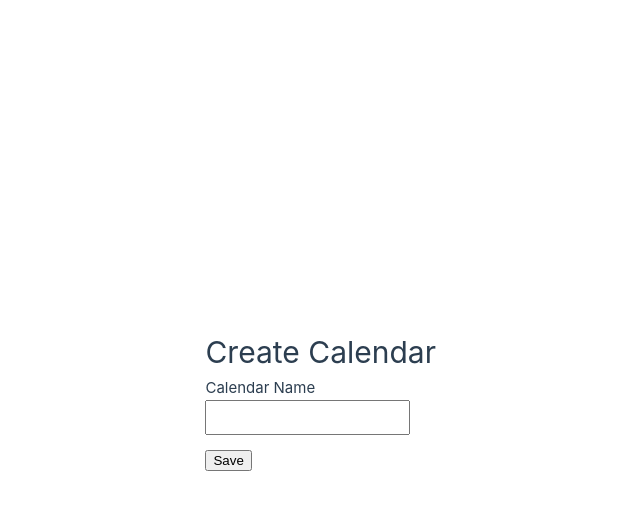
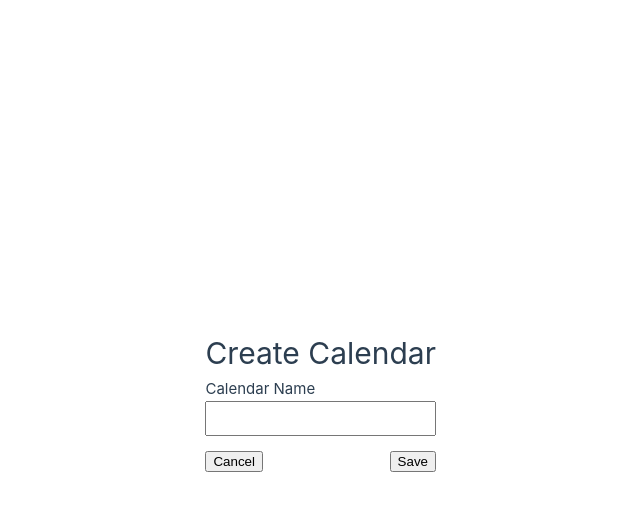
Before and after one commit to wildbeard/every-day-calendar, a Vue app: page /calendars in a window 1280 px wide. Both pictures are taken after a click on the button "Add Calendar". Shown: the top 510 px of the page, without its empty margins (204-844 px from the left). Built offline with nearby package versions, Linux system fonts and the light colour scheme.

Commit message:
Better styling

```diff
--- a/src/views/CalendarList.vue
+++ b/src/views/CalendarList.vue
@@ -7,9 +7,17 @@
         <div>
           <label for="name">Calendar Name</label>
           <br>
-          <input style="padding: 8px 12px;" type="text" id="name" v-model="calendarName" />
+          <input
+            type="text"
+            id="name"
+            required
+            v-model="calendarName" />
         </div>
-        <button style="margin-top: 15px;" type="submit">Save</button>
+
+        <div style="margin-top: 15px;" class="form-actions">
+          <button @click="cancel">Cancel</button>
+          <button type="submit">Save</button>
+        </div>
      </form>
     </template>
     <template v-else>
@@ -116,6 +124,10 @@ function addCalendar() {
   addingCalendar.value = true;
 }
 
+function cancel() {
+  addingCalendar.value = false;
+}
+
 function saveCalendar() {
   const currentYear = (new Date()).getFullYear();
   const calendar: Calendar = {
@@ -134,3 +146,14 @@ function removeCalendar(idx: number) {
   calendars.value.splice(idx, 1);
 }
 </script>
+
+<style scoped>
+form input {
+  width: 100%;
+  padding: 8px 12px;
+}
+.form-actions {
+  display: flex;
+  justify-content: space-between;
+}
+</style>
--- a/src/views/CalendarView.vue
+++ b/src/views/CalendarView.vue
@@ -1,6 +1,6 @@
 <template>
   <div v-if="pageReady">
-    <h1 class="calendar-name">{{ calendar.name }}</h1>
+    <h1 class="calendar-name">{{ `${calendar.name} (${calendar.year})` }}</h1>
     <div class="d-flex">
       <div>
         <div v-for="m in 12" :key="m">
@@ -35,6 +35,7 @@ interface Month {
 interface CalendarInterface {
   id?: string,
   name?: string,
+  year?: number,
   data: Month[],
 }
 
```
